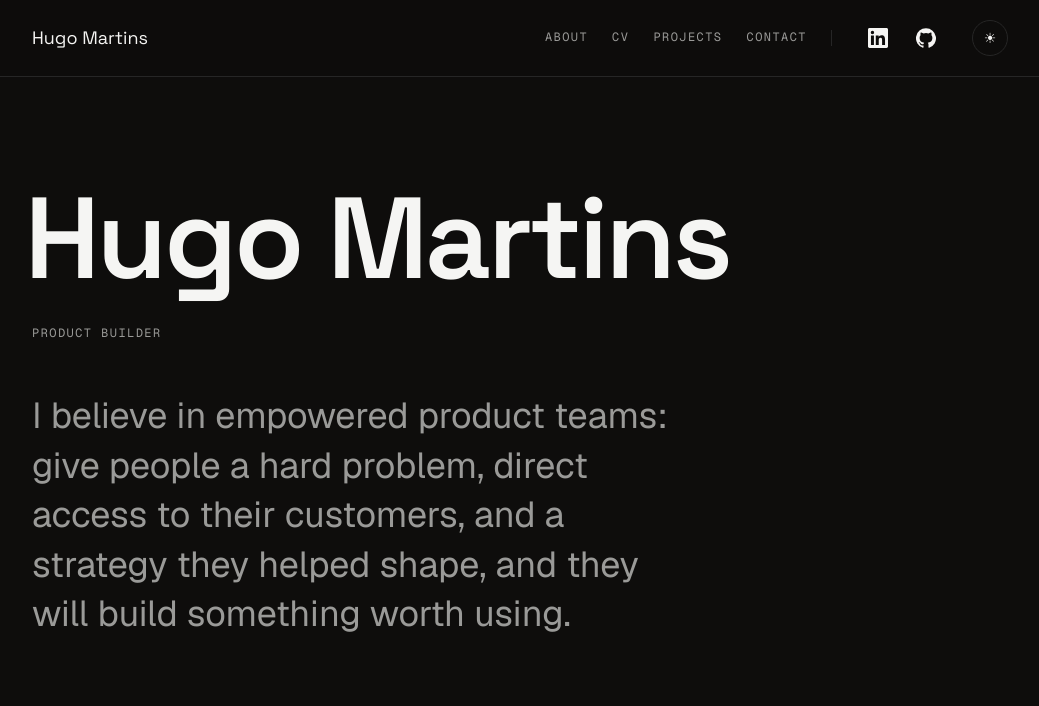
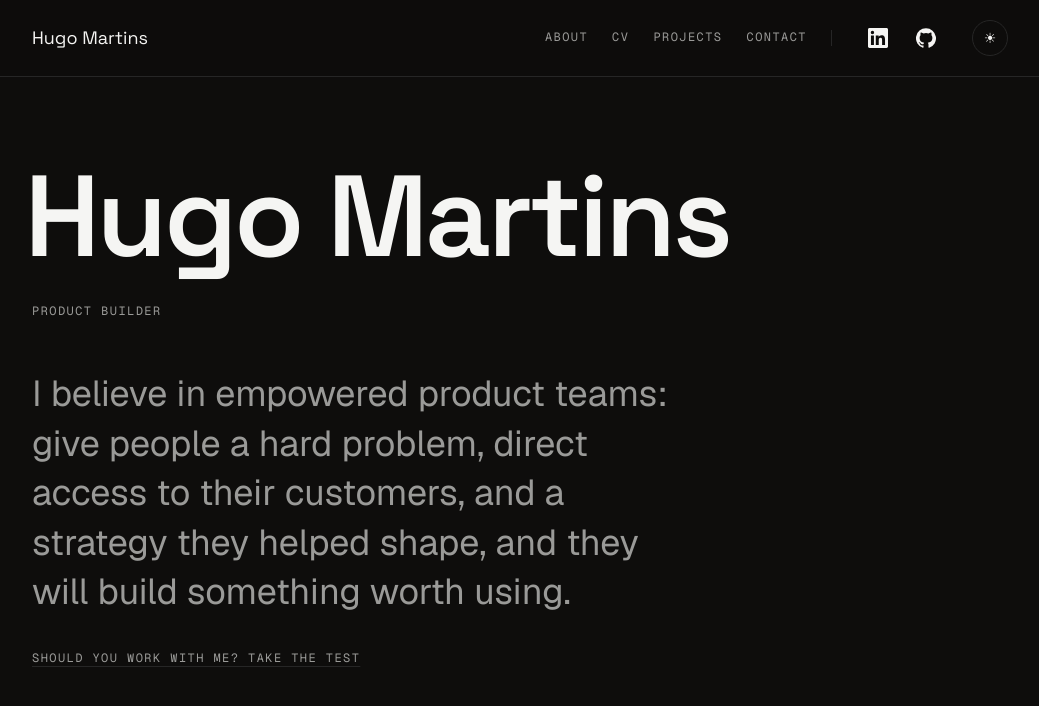
Before and after one commit to hugomtns/personal-page, a Next.js app: page / in a window 1280 px wide. Shown: the top 706 px of the page, without its empty margins (120-1159 px from the left). Built offline with nearby package versions, Linux system fonts and the light colour scheme.

Commit message:
Link the compatibility quiz from the homepage hero

```diff
--- a/components/Hero.tsx
+++ b/components/Hero.tsx
@@ -89,6 +89,15 @@ export default function Hero() {
       >
         {intro}
       </motion.p>
+
+      <motion.p {...enter(0.6, 0.55)} className="label mt-8">
+        <a
+          href="https://shouldiworkwith.hugomartins.pm"
+          className="weight-hover underline decoration-border underline-offset-4 hover:text-accent"
+        >
+          Should you work with me? Take the test
+        </a>
+      </motion.p>
     </section>
   );
 }
```
Also changed, not shown: 1 other file (tests, documents, lock files or other folders).
